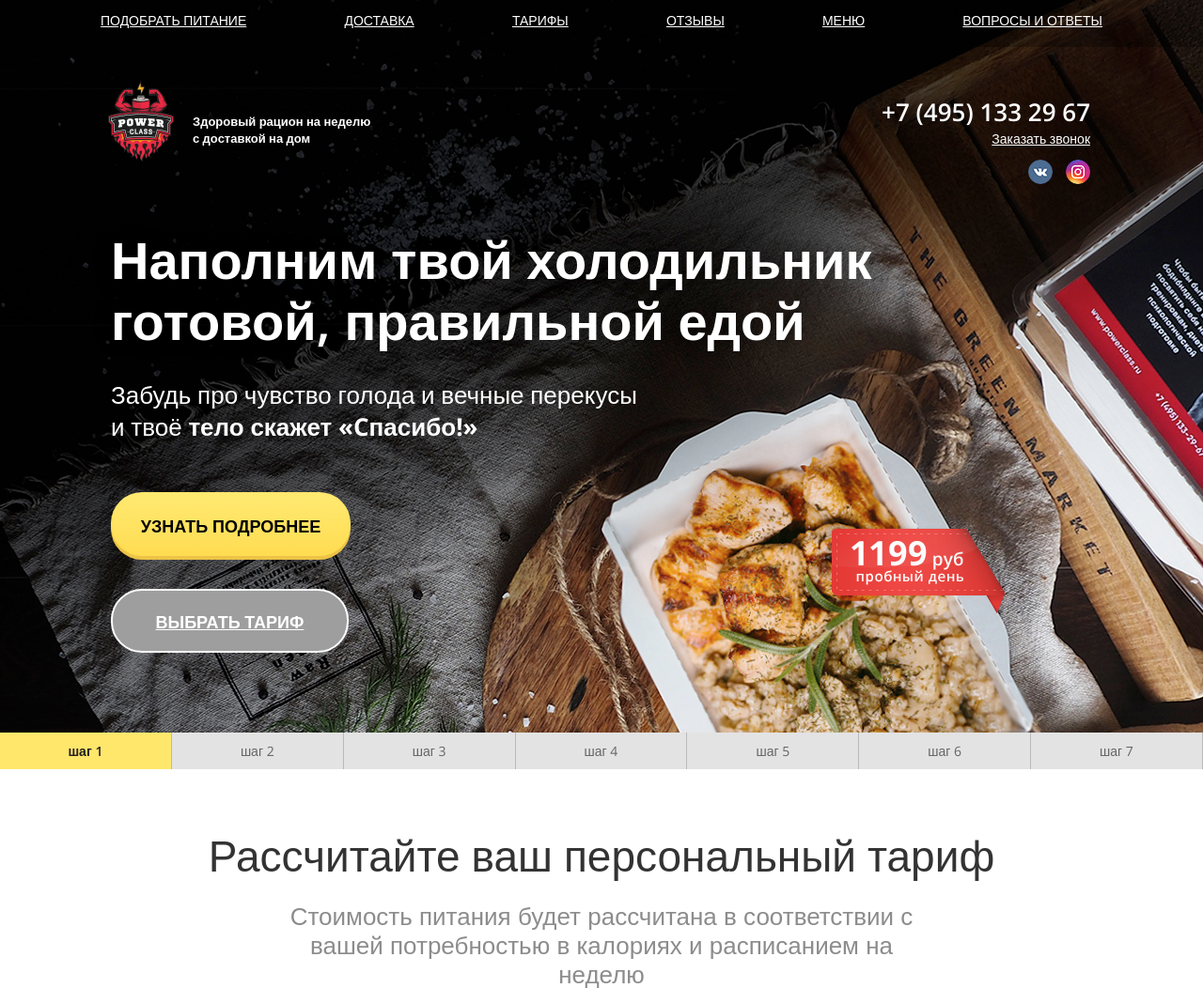
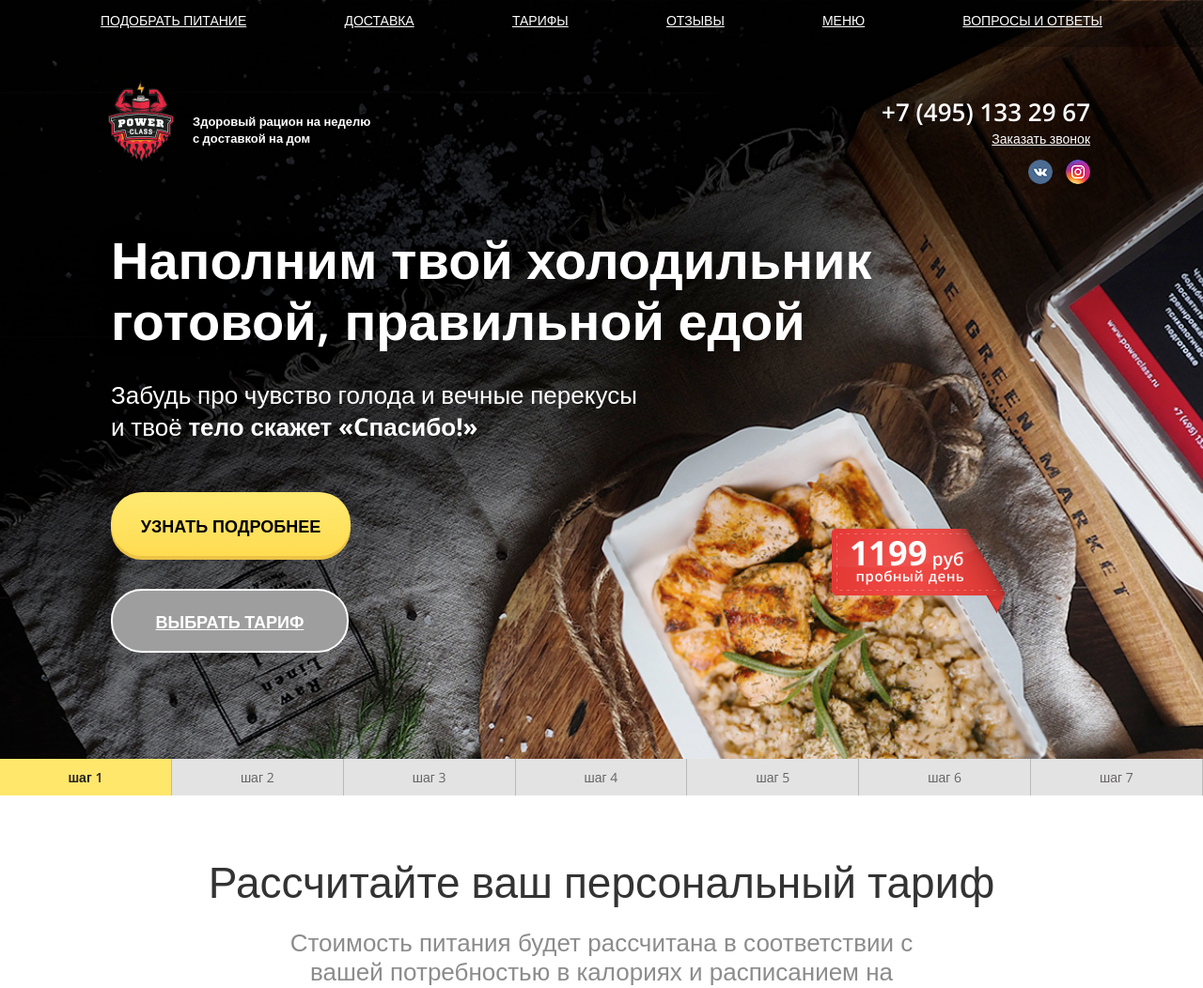
Before and after one commit to kvsemenoff/powerclass, a PHP site: page / in a window 1280 px wide. Shown: the top 1052 px of the page at 94% size. Run offline with PHP 8.4, Linux system fonts and the light colour scheme; style sheets or scripts are compiled from the project's sources; some libraries are stand-ins or nearby versions; grey boxes are pictures that could not be loaded.

Commit message:
add number #1

```diff
--- a/css/style-db.scss
+++ b/css/style-db.scss
@@ -155,15 +155,16 @@
 
 @media only screen and (min-width : 992px) {
 	.db-tel:hover{
-	color:#ffe76a;
-}
+		color:#ffe76a;
+	}
 	.section_header_top1{
 		display: none;
 	}
 	.section_header_top{
-		background: url("../img/header_top.jpg")no-repeat center center;
+		background: url(../img/header_top.jpg) no-repeat top center;
+		background-size: cover;
 		font-family: 'Open Sans', sans-serif;
-		padding-bottom: 85px !important;
+		padding-bottom: 113px !important;
 		display: block;
 
 	}
```
Also changed, not shown: css/style-db.css, 1 other file.
